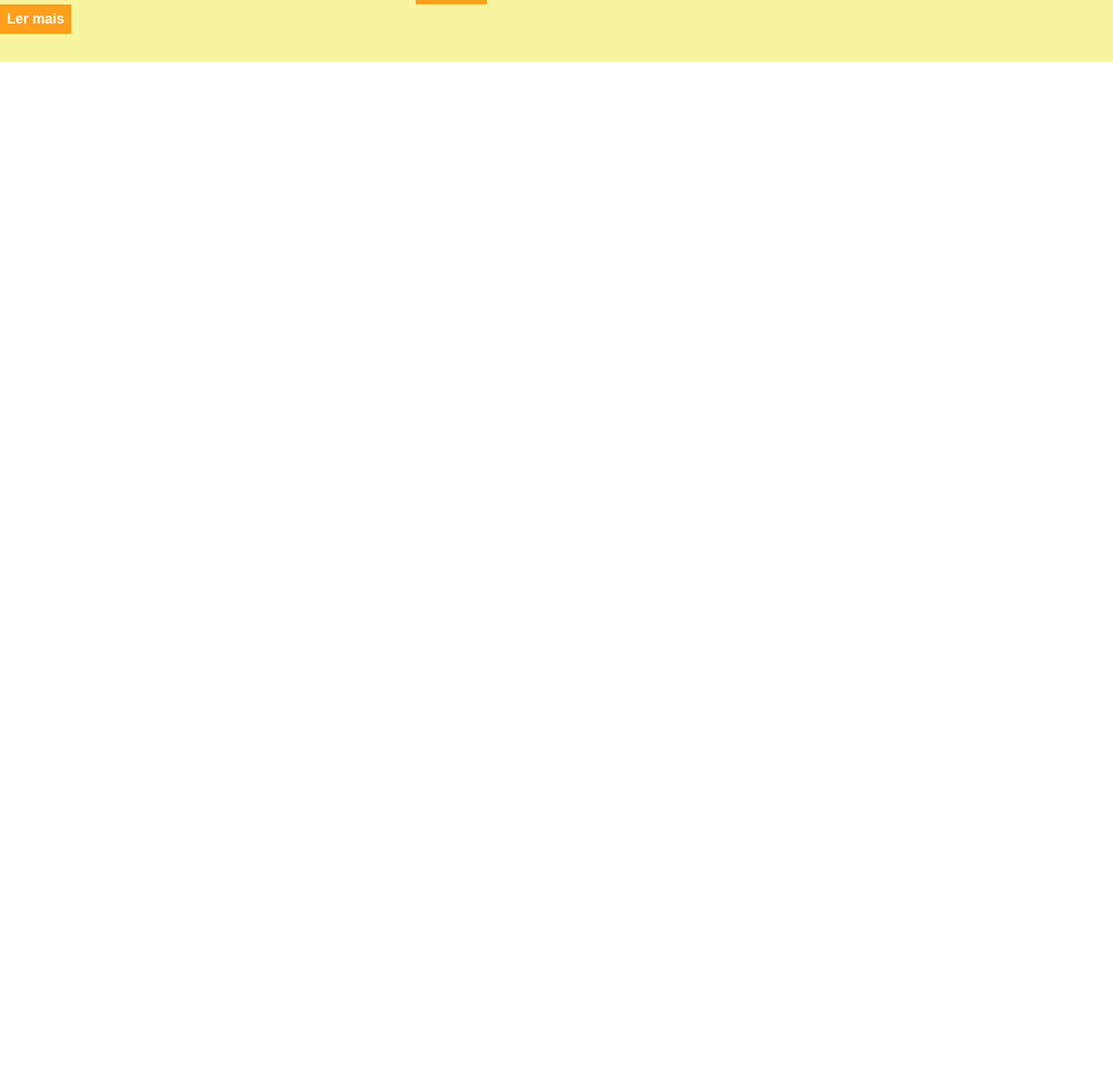
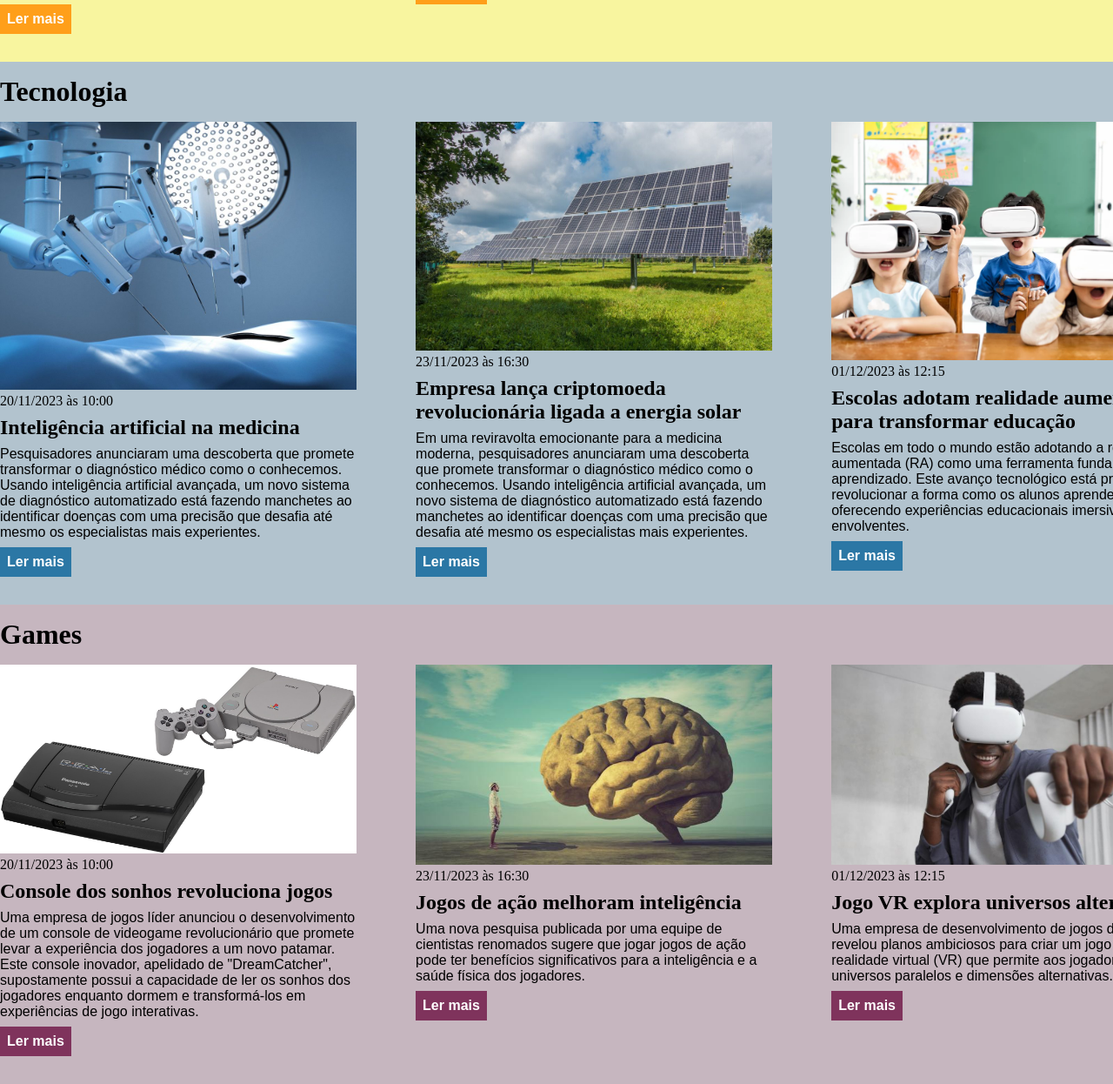
Before and after one commit to Robsonbp/modulo4_css_ebac, a plain HTML site: page index.html in a window 1280 px wide. Shown: the part 1695-2941 px from the top of the page at 87% size. Before the commit the page ends 1766 px from the top, so only its background shows below. Drawn offline with Linux system fonts and the light colour scheme.

Commit message:
Adicionado mais 2 seções. Tecnologia e Games

```diff
--- a/index.html
+++ b/index.html
@@ -132,5 +132,102 @@
             </div>
         </div>
     </section>
+    <section id="tecnologia">
+        <div class="container">
+            <h2>Tecnologia</h2>
+            <div class="articles">
+                <article>
+                    <img src="./imagens/ia-medicina.jpeg" alt="Robô com agulhas">
+                    <header>
+                        <time>20/11/2023 às 10:00</time>
+                    </header>
+                    <h3>Inteligência artificial na medicina</h3>
+                    <p>
+                        Pesquisadores anunciaram uma descoberta que promete transformar o diagnóstico médico
+                        como o conhecemos. Usando inteligência artificial avançada, um novo sistema de diagnóstico
+                        automatizado está fazendo manchetes ao identificar doenças com uma precisão que desafia
+                        até mesmo os especialistas mais experientes.
+                    </p>
+                    <a href="#" title="Leia a notícia completa">Ler mais</a>
+                </article>
+                <article>
+                    <img src="./imagens/crypto-solar.jpg" alt="Painéis solares">
+                    <header>
+                        <time>23/11/2023 às 16:30</time>
+                    </header>
+                    <h3>Empresa lança criptomoeda revolucionária ligada a energia solar</h3>
+                    <p>
+                        Em uma reviravolta emocionante para a medicina moderna, pesquisadores anunciaram
+                        uma descoberta que promete transformar o diagnóstico médico como o conhecemos.
+                        Usando inteligência artificial avançada, um novo sistema de diagnóstico automatizado
+                        está fazendo manchetes ao identificar doenças com uma precisão que desafia até mesmo
+                        os especialistas mais experientes.
+                    </p>
+                    <a href="#" title="Leia a notícia completa">Ler mais</a>
+                </article>
+                <article>
+                    <img src="./imagens/ra.jpg" alt="Crianças com óculos de realidade aumentada">
+                    <header>
+                        <time>01/12/2023 às 12:15</time>
+                    </header>
+                    <h3>Escolas adotam realidade aumentada para transformar educação</h3>
+                    <p>
+                        Escolas em todo o mundo estão adotando a realidade aumentada (RA) como uma ferramenta
+                        fundamental de aprendizado. Este avanço tecnológico está prometendo revolucionar a
+                        forma como os alunos aprendem, oferecendo experiências educacionais imersivas e envolventes.
+                    </p>
+                    <a href="#" title="Leia a notícia completa">Ler mais</a>
+                </article>
+            </div>
+        </div>
+    </section>
+    <section id="games">
+        <div class="container">
+            <h2>Games</h2>
+            <div class="articles">
+                <article>
+                    <img src="./imagens/console-sonhos.jpg" alt="2 videogames">
+                    <header>
+                        <time>20/11/2023 às 10:00</time>
+                    </header>
+                    <h3>Console dos sonhos revoluciona jogos</h3>
+                    <p>
+                        Uma empresa de jogos líder anunciou o desenvolvimento de um console de videogame
+                        revolucionário que promete levar a experiência dos jogadores a um novo patamar.
+                        Este console inovador, apelidado de "DreamCatcher", supostamente possui a capacidade
+                        de ler os sonhos dos jogadores enquanto dormem e transformá-los em experiências
+                        de jogo interativas.
+                    </p>
+                    <a href="#" title="Leia a notícia completa">Ler mais</a>
+                </article>
+                <article>
+                    <img src="./imagens/games-inteligencia.jpg" alt="Um cérebro gigante com uma pessoa do lado">
+                    <header>
+                        <time>23/11/2023 às 16:30</time>
+                    </header>
+                    <h3>Jogos de ação melhoram inteligência</h3>
+                    <p>
+                        Uma nova pesquisa publicada por uma equipe de cientistas renomados sugere que
+                        jogar jogos de ação pode ter benefícios significativos para a inteligência e a
+                        saúde física dos jogadores.
+                    </p>
+                    <a href="#" title="Leia a notícia completa">Ler mais</a>
+                </article>
+                <article>
+                    <img src="./imagens/games-vr.jpg" alt="Pessoa usando equipamento de VR">
+                    <header>
+                        <time>01/12/2023 às 12:15</time>
+                    </header>
+                    <h3>Jogo VR explora universos alternativos</h3>
+                    <p>
+                        Uma empresa de desenvolvimento de jogos de renome revelou planos ambiciosos para
+                        criar um jogo de realidade virtual (VR) que permite aos jogadores explorar universos
+                        paralelos e dimensões alternativas.
+                    </p>
+                    <a href="#" title="Leia a notícia completa">Ler mais</a>
+                </article>
+            </div>
+        </div>
+    </section>
 </body>
 </html>
--- a/main.css
+++ b/main.css
@@ -105,3 +105,19 @@ section h2 {
 #economia .articles article a {
     background-color: #ff9f1a;
 }
+
+#tecnologia {
+    background-color: rgba(2, 59, 94, 0.3);
+}
+
+#tecnologia .articles article a {
+    background-color: rgba(11, 101, 156, 0.8);
+}
+
+#games {
+    background-color: rgba(68, 15, 43, 0.3);
+}
+
+#games .articles article a {
+    background-color: rgba(110, 19, 68, 0.8);
+}
```
Also changed, not shown: imagens/crypto-solar.jpg (added), imagens/ia-medicina.jpeg (added), imagens/ra.jpg (added).
